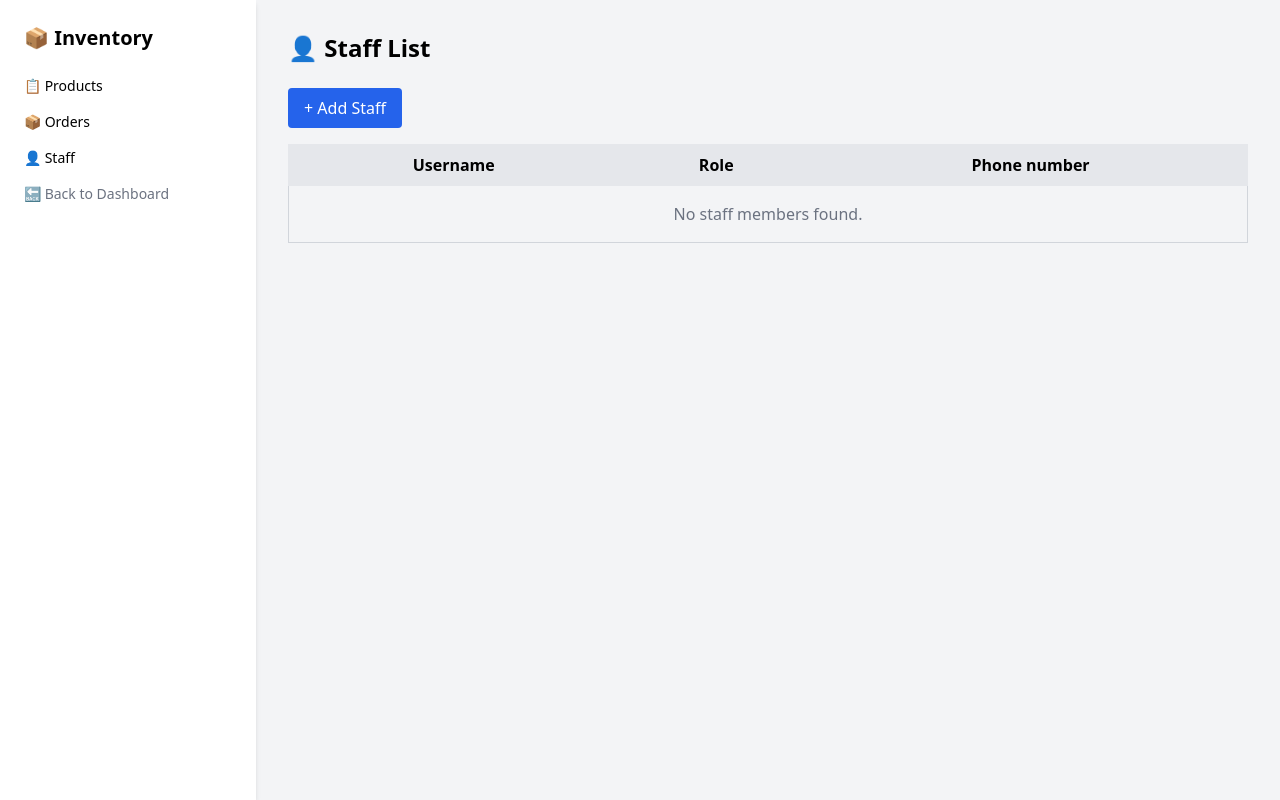
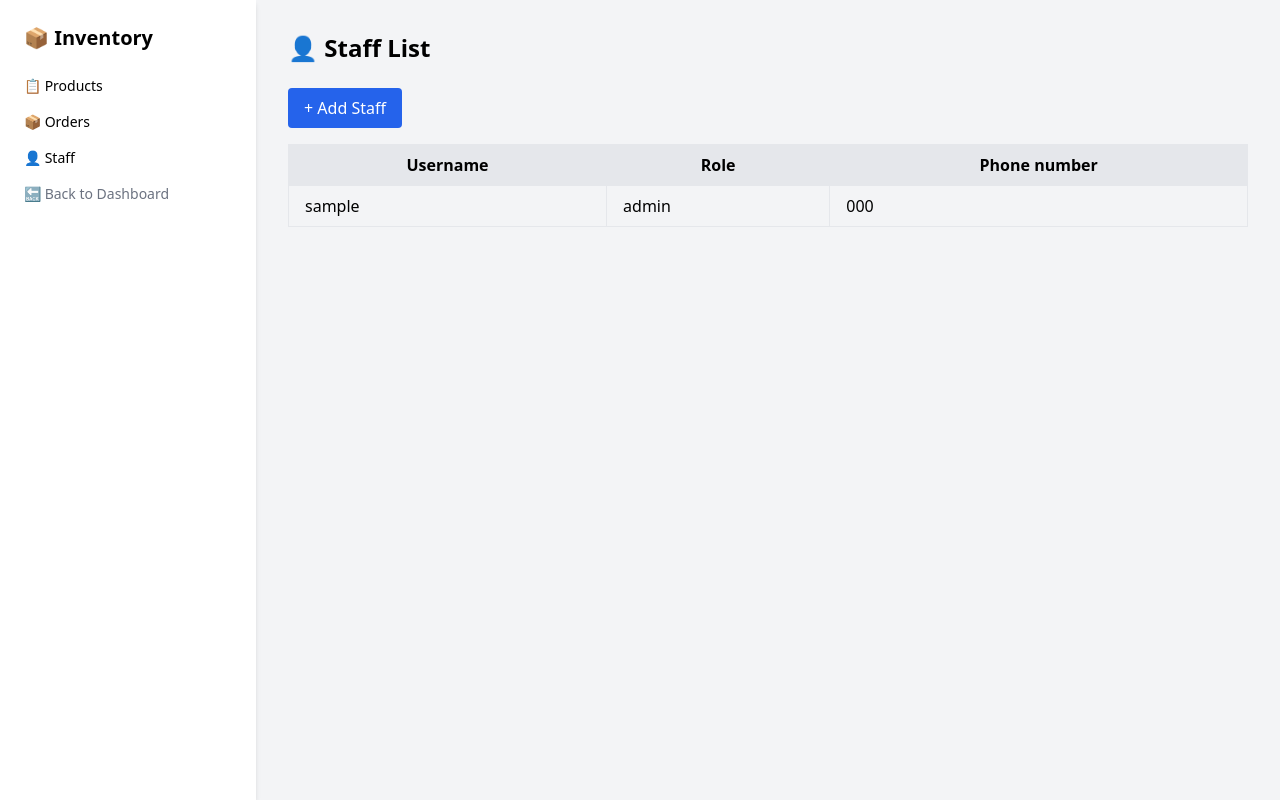
Before and after one commit to Anuoluwa-samuel/Django_erp, a Django app: page /inventory/staff/ in a window 1280 px wide. Run offline with Django 5.2, Linux system fonts and the light colour scheme; a user stored in the database is signed in; tables that the repository leaves empty hold one stand-in row (values such as "Sample post").

Commit message:
Fix: Corrected typo in staff list template variable

```diff
--- a/templates/inventory/staff_list.html
+++ b/templates/inventory/staff_list.html
@@ -14,7 +14,7 @@
     </tr>
   </thead>
   <tbody>
-    {% for staff in staffs %}
+    {% for staff in staff %}
       <tr class="border-t">
         <td class="px-4 py-2 border">{{ staff.user.username }}</td>
         <td class="px-4 py-2 border">{{ staff.role }}</td>
```
